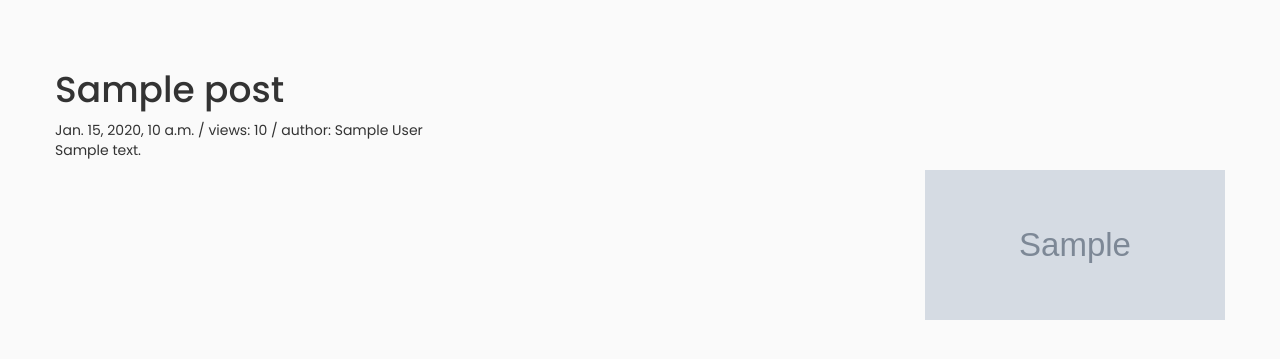
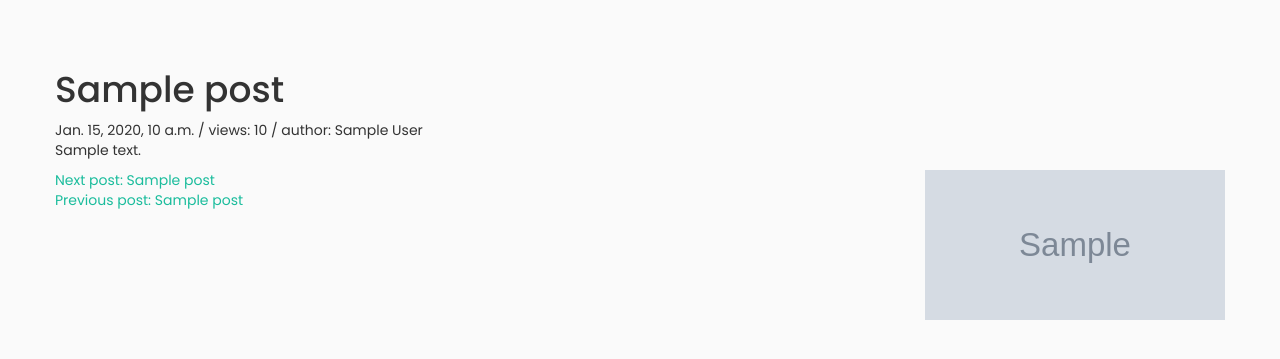
Before and after one commit to SaeedSaedi/Django_API, a Django app: template templates/blog/single.html in a window 1280 px wide. Shown: the top 359 px of the page. Run offline with Django 5.2, Linux system fonts and the light colour scheme; the template is opened without the code that fills it: values that come from a table or form of the project are taken from there, others are empty; tables that the repository leaves empty hold one stand-in row (values such as "Sample post"); grey boxes marked "Sample" are stand-in pictures; some libraries are stand-ins or nearby versions.

Commit message:
add next and prev post url to single post template

```diff
--- a/templates/blog/single.html
+++ b/templates/blog/single.html
@@ -16,5 +16,15 @@
 
     <p>{{ post.content }}</p>
     <img class="post-image" src="{{ post.image.url }}" alt="">
+    {% if next_post %}
+    <div class="next-post">
+        <a href="{% url 'post_detail' next_post.id %}">Next post: {{ next_post.title}}</a>
+    </div>
+    {% endif %}
+    {% if prev_post %}
+    <div class="prev_post">
+        <a href="{% url 'post_detail' prev_post.id %}">Previous post: {{ prev_post.title }}</a>
+    </div>
+    {% endif %}
 
 {% endblock %}
```
Also changed, not shown: blog/views.py (+6 -2 lines).
